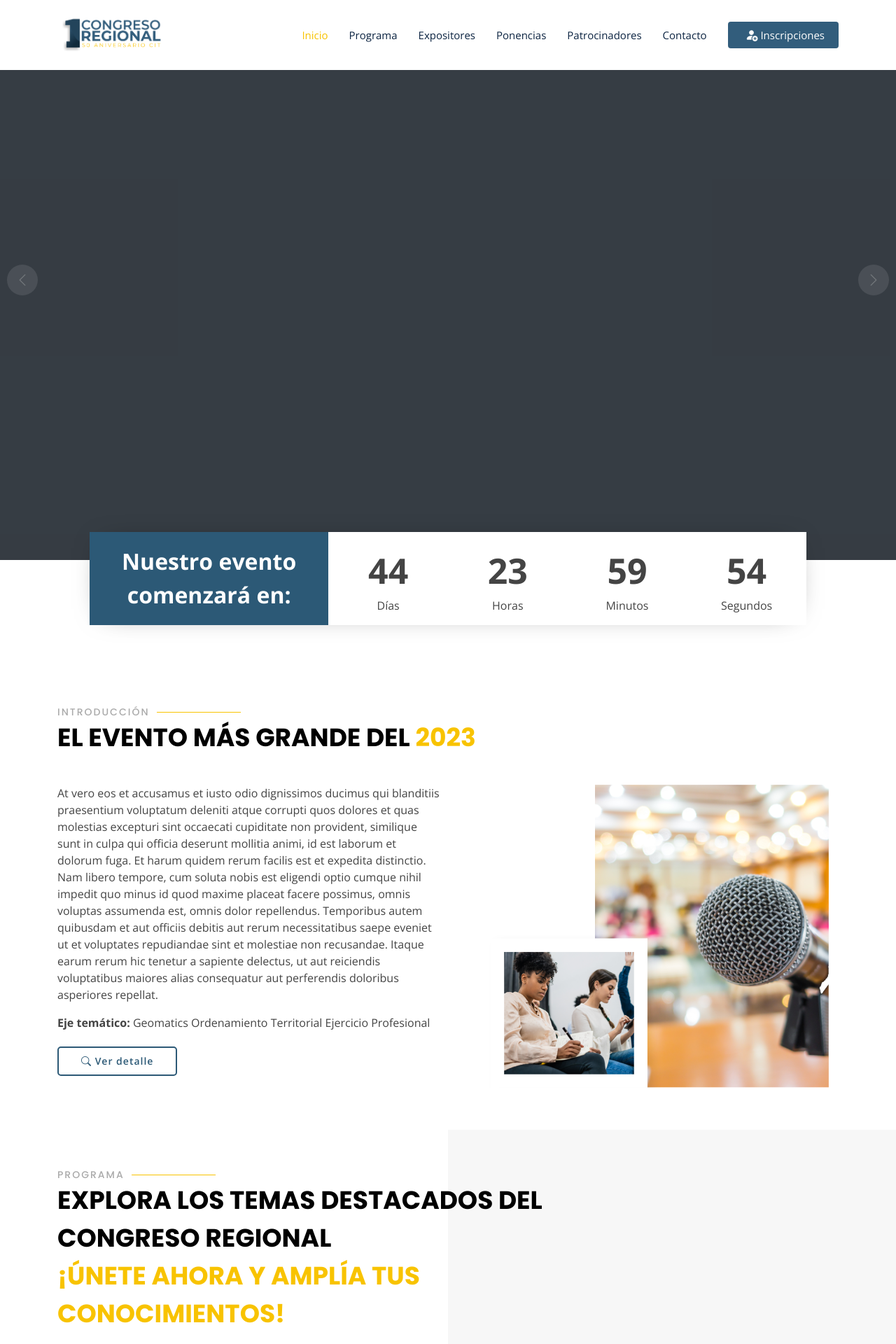
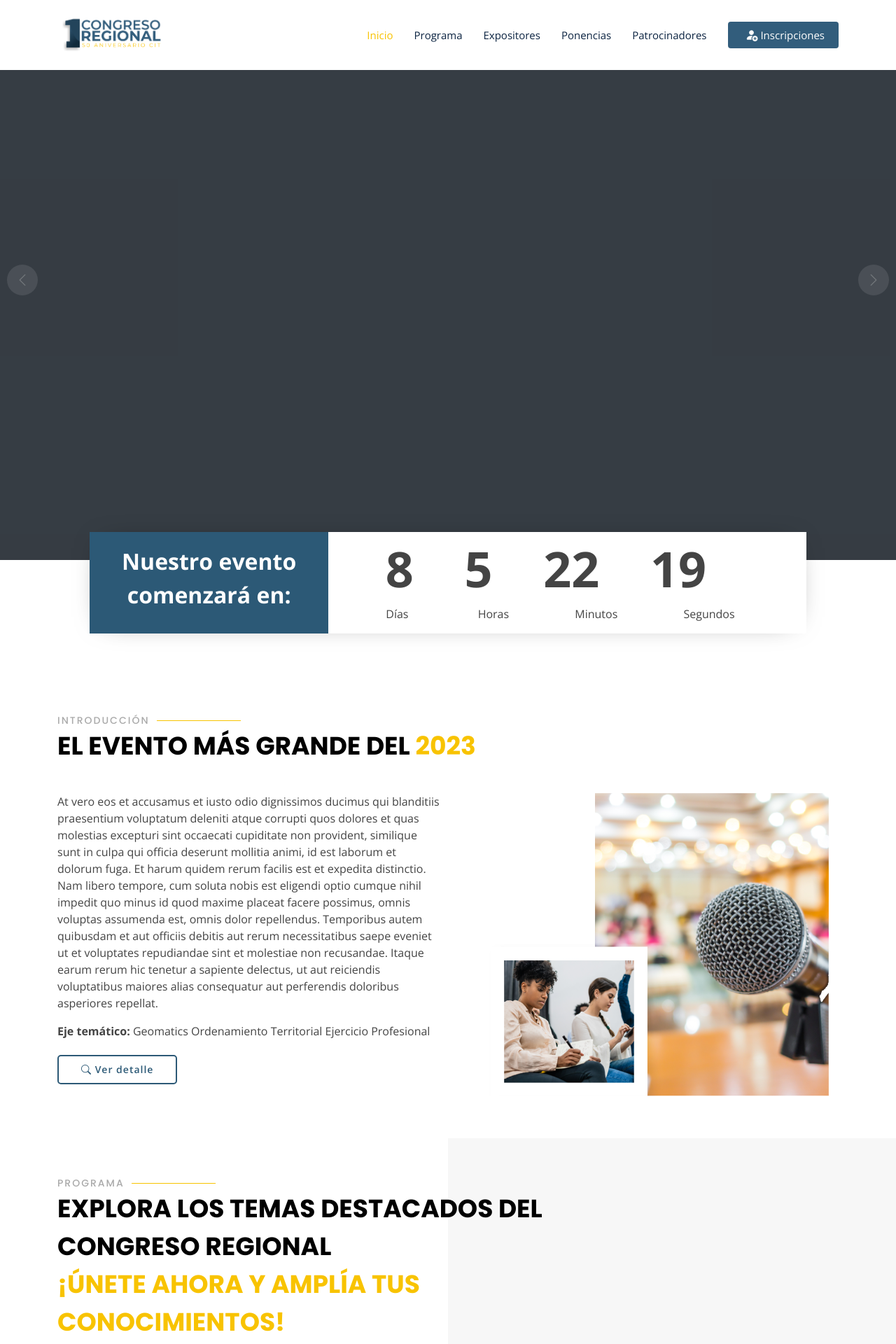
Before and after one commit to dlainezs87/congreso, a PHP site: page /congreso/ in a window 1280 px wide. Shown: the top 1920 px of the page at 70% size. Run offline with PHP 8.4, Linux system fonts and the light colour scheme; data that the repository does not hold is empty.

Commit message:
last changes 23/6/23

```diff
--- a/assets/css/style.css
+++ b/assets/css/style.css
@@ -706,7 +706,7 @@
 }
 
 .why-us .content {
-  padding: 60px 100px 0 100px;
+  padding: 60px 50px 0 50px;
 }
 
 .why-us .content h3 {
@@ -730,8 +730,9 @@
   background-size: cover;
   background-repeat: no-repeat;
   background-position: center center;
-  min-height: 400px;
+  min-height: 500px;
   position: relative;
+  margin:30px;
 }
 
 .why-us .accordion-list {
@@ -1895,3 +1896,42 @@
     font-size:14px !important;
     color: #212529;
 }
+
+/*--------------------------------------------------------------
+# contador
+--------------------------------------------------------------*/
+
+.contador{
+  width:90%;
+  margin:0 auto;
+  font-size:70px;
+  font-weight:bolder;
+}
+
+.dias{margin:0 50px 0 70px;}
+
+.horas{margin:0 50px 0 45px;}
+
+.minutos{margin:0 90px 0 40px;}
+
+.segundos{margin:0 0 0 0;}
+
+
+@media (min-width: 320px) and (max-width: 580px) {
+
+  .contador{
+    width:90%;
+    margin:0 auto;
+    font-size:28px;
+    font-weight:bolder;
+  }
+
+  .dias{font-size:9px; margin:0 25px 0 30px;}
+
+  .horas{font-size:9px; margin:0 25px 0 0;}
+
+  .minutos{font-size:9px; margin:0 20px 0 0;}
+
+  .segundos{font-size:9px; margin:0 10px 0 0;}
+
+}
--- a/index.php
+++ b/index.php
@@ -42,6 +42,13 @@
                 require_once"views/inner-pages/detail-inner.php";
               }
             break;
+            case 'ponencia-inner':
+            if(isset($_GET['id'])){
+                require_once 'views/inner-pages/ponencia-inner.php';
+              }else {
+                require_once"views/inner-pages/ponencia-inner.php";
+              }
+            break;
         default:
             break;
     }
--- a/views/frame/header.php
+++ b/views/frame/header.php
@@ -49,9 +49,9 @@
           <li><a class="nav-link scrollto active" href="<?=base_url?>">Inicio</a></li>
           <li><a class="nav-link scrollto" href="<?=base_url?>?pag=program-inner">Programa</a></li>
           <li><a class="nav-link scrollto" href="<?=base_url?>?pag=exhibitors-inner">Expositores</a></li>
-          <li><a class="nav-link scrollto" href="#services">Ponencias</a></li>
+          <li><a class="nav-link scrollto" href="<?=base_url?>?pag=ponencia-inner">Ponencias</a></li>
           <li><a class="nav-link scrollto " href="#portfolio">Patrocinadores</a></li>
-          <li><a class="nav-link scrollto" href="<?=base_url?>?pag=detail-inner">Contacto</a></li>
+          <!--<li><a class="nav-link scrollto" href="<?=base_url?>?pag=detail-inner">Contacto</a></li>-->
           <!--<li class="dropdown"><a href="#"><span>Drop Down</span> <i class="bi bi-chevron-down"></i></a>
             <ul>
               <li><a href="#">Drop Down 1</a></li>
--- a/views/home-modules/count.php
+++ b/views/home-modules/count.php
@@ -5,69 +5,16 @@
 				<div style="background:#2C5976;" class="col-lg-4">
 					<p style="padding-top:18px;text-align:center;font-size:32px;font-weight:bolder;color:white;">Nuestro evento comenzará en:</p>
 				</div>
-				<div class="col-lg-2"><span style="padding-top:18px;font-weight:bolder;display:table;margin: 0 auto;vertical-align:middle;font-size:50px;" id="days-demo"></span>
-					<p style="text-align:center;">Días</p>
-				</div>
-				<div class="col-lg-2"><span style="padding-top:18px;font-weight:bolder;display:table;margin: 0 auto;vertical-align:middle;font-size:50px;" id="hours-demo"></span>
-					<p style="text-align:center;">Horas</p>
-				</div>
-				<div class="col-lg-2"><span style="padding-top:18px;font-weight:bolder;display:table;margin: 0 auto;vertical-align:middle;font-size:50px;" id="minutes-demo"></span>
-					<p style="text-align:center;">Minutos</p>
-				</div>
-				<div class="col-lg-2"><span style="padding-top:18px;font-weight:bolder;display:table;margin: 0 auto;vertical-align:middle;font-size:50px;" id="seconds-demo"></span>
-					<p style="text-align:center;">Segundos</p>
+				<div class="col-lg-8">
+					<div id="contador" class="contador"></div>
+					<p>
+						<span class="dias" >Días</span>
+						<span class="horas" >Horas</span>
+						<span class="minutos" >Minutos</span>
+						<span class="segundos" >Segundos</span>
+					</p>
 				</div>
 			</div>
 		</div>
 	</div>
 </section>
-
-<script>
-
-//===
-// VARIABLES
-//===
-const DATE_TARGET = new Date();
-// DOM for render
-const SPAN_DAYS = document.querySelector('span#days-demo');
-const SPAN_HOURS = document.querySelector('span#hours-demo');
-const SPAN_MINUTES = document.querySelector('span#minutes-demo');
-const SPAN_SECONDS = document.querySelector('span#seconds-demo');
-// Milliseconds for the calculations
-const MILLISECONDS_OF_A_SECOND = 1000;
-const MILLISECONDS_OF_A_MINUTE = MILLISECONDS_OF_A_SECOND * 60;
-const MILLISECONDS_OF_A_HOUR = MILLISECONDS_OF_A_MINUTE * 60;
-const MILLISECONDS_OF_A_DAY = MILLISECONDS_OF_A_HOUR * 24
-
-//===
-// FUNCTIONS
-//===
-
-/**
- * Method that updates the countdown and the sample
- */
-function updateCountdown() {
-    // Calcs
-    let NOW = new Date()
-    NOW.setDate(NOW.getDate() - 45);
-    const DURATION = DATE_TARGET - NOW;
-    const REMAINING_DAYS = Math.floor(DURATION / MILLISECONDS_OF_A_DAY);
-    const REMAINING_HOURS = Math.floor((DURATION % MILLISECONDS_OF_A_DAY) / MILLISECONDS_OF_A_HOUR);
-    const REMAINING_MINUTES = Math.floor((DURATION % MILLISECONDS_OF_A_HOUR) / MILLISECONDS_OF_A_MINUTE);
-    const REMAINING_SECONDS = Math.floor((DURATION % MILLISECONDS_OF_A_MINUTE) / MILLISECONDS_OF_A_SECOND);
-    // Thanks Pablo Monteserín (https://pablomonteserin.com/cuenta-regresiva/)
-
-    // Render
-    SPAN_DAYS.textContent = REMAINING_DAYS;
-    SPAN_HOURS.textContent = REMAINING_HOURS;
-    SPAN_MINUTES.textContent = REMAINING_MINUTES;
-    SPAN_SECONDS.textContent = REMAINING_SECONDS;
-}
-
-//===
-// INIT
-//===
-updateCountdown();
-// Refresh every second
-setInterval(updateCountdown, MILLISECONDS_OF_A_SECOND);
-</script>
```
Also changed, not shown: views/frame/footer.php (+43 -0 lines), views/inner-pages/ponencia-inner.php (added, +62 -0 lines), assets/img/team/foto01.jpg (added), assets/img/team/foto02.jpg (added).
